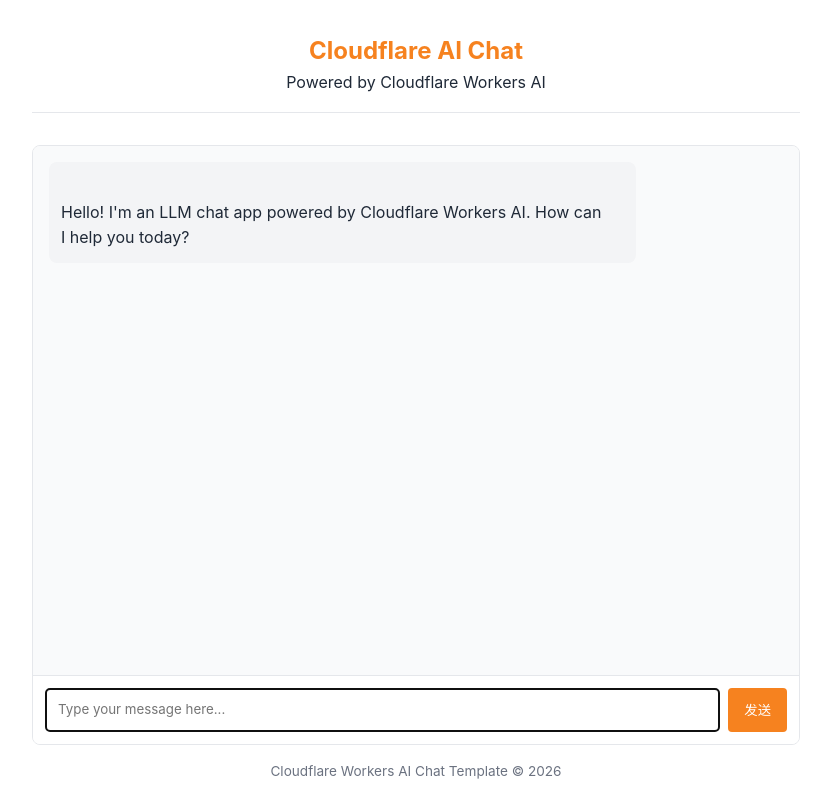
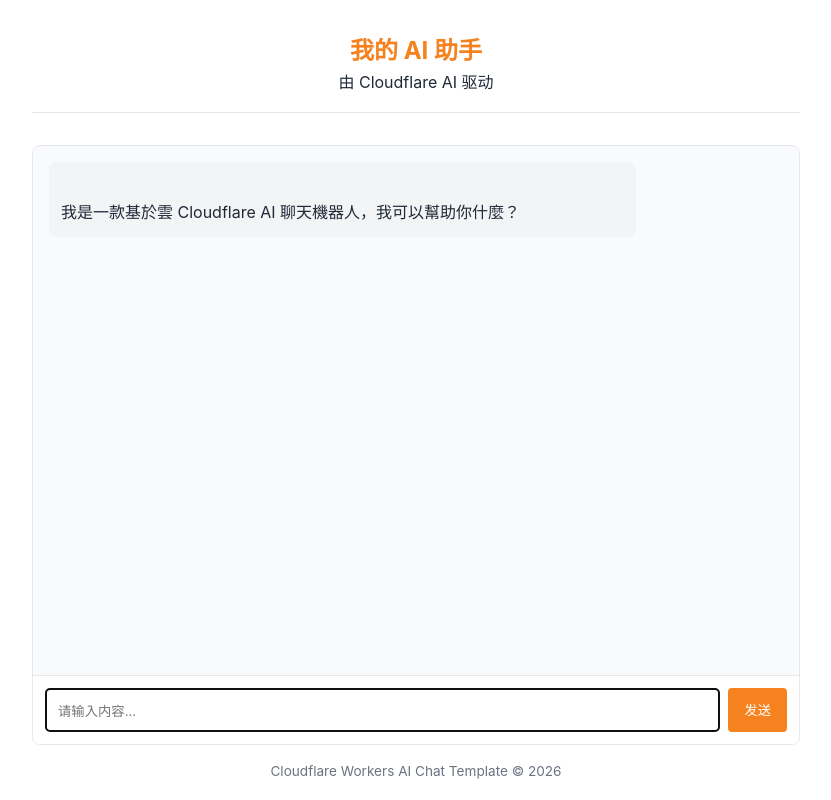
Before and after one commit to vod88/llm-chat-app-template, a website: page public/index.html in a window 1280 px wide. Shown: the whole page, without its empty margins (224-1055 px from the left). Drawn offline with Linux system fonts and the light colour scheme.

Commit message:
Translate header and chat messages to Chinese

```diff
--- a/public/index.html
+++ b/public/index.html
@@ -144,28 +144,27 @@
 	</head>
 	<body>
 		<header>
-			<h1>Cloudflare AI Chat</h1>
-			<p>Powered by Cloudflare Workers AI</p>
+			<h1>我的 AI 助手</h1>
+			<p>由 Cloudflare AI 驱动</p>
 		</header>
 
 		<div class="chat-container">
 			<div id="chat-messages" class="chat-messages">
 				<div class="message assistant-message">
 					<p>
-						Hello! I'm an LLM chat app powered by Cloudflare Workers AI. How can
-						I help you today?
+						我是一款基於雲 Cloudflare AI 聊天機器人，我可以幫助你什麼？
 					</p>
 				</div>
 			</div>
 
 			<div class="typing-indicator" id="typing-indicator">
-				AI is thinking...
+				AI 在思考...
 			</div>
 
 			<div class="message-input">
 				<textarea
 					id="user-input"
-					placeholder="Type your message here..."
+					placeholder="请输入内容..."
 					rows="1"
 					autofocus
 				></textarea>
```
